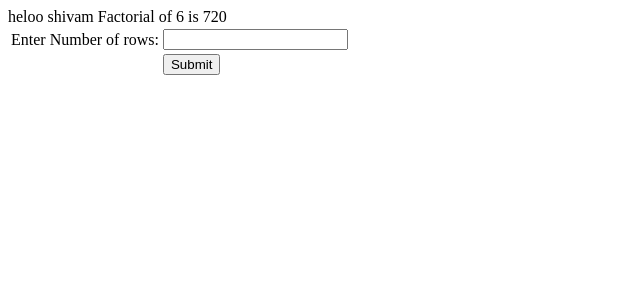
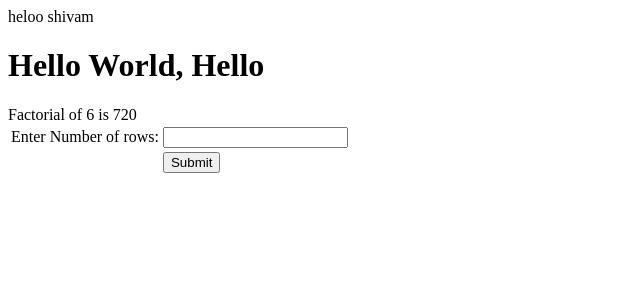
Before and after one commit to shivamk92/ci, a PHP site: page /test.php in a window 1280 px wide. Shown: the top 300 px of the page, without its empty margins (0-640 px from the left). Run offline with PHP 8.4, Linux system fonts and the light colour scheme.

Commit message:
just added hello world

```diff
--- a/test.php
+++ b/test.php
@@ -1,5 +1,7 @@
 <?php
 echo "heloo shivam";?>
+
+<h1>Hello World, Hello</h1>
 
  <?php
  $number = 6;                   /*number to get factorial */
```
